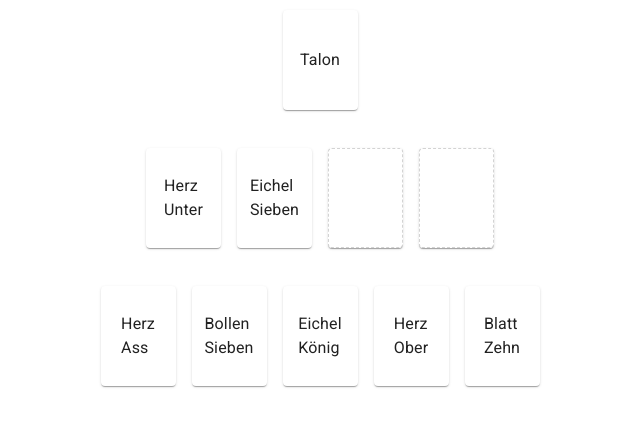
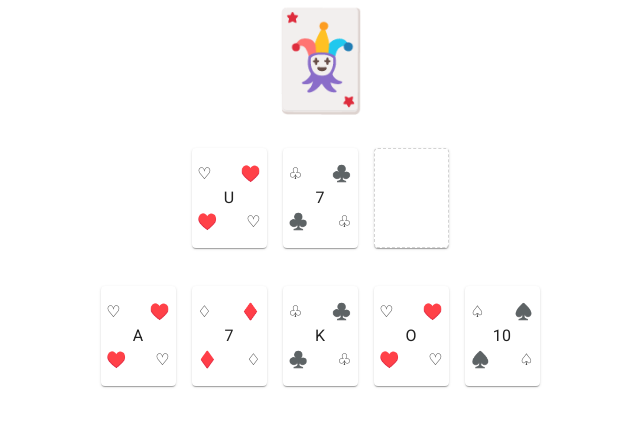
Before and after one commit to TrueTaco/Gaigel, a React (Create React App) app in the folder client/: page / in a window 1280 px wide. Shown: the top 426 px of the page, without its empty margins (330-970 px from the left). Built offline with nearby package versions, Linux system fonts and the light colour scheme.

Commit message:
Add mockup design for cards

```diff
--- a/client/src/components/Gaigel/Gaigel.tsx
+++ b/client/src/components/Gaigel/Gaigel.tsx
@@ -24,24 +24,24 @@ const Gaigel: React.FC<Props> = () => {
     const classes = useStyles();
 
     // Amount of players that are currently playing
-    const [playerCount, setPlayerCount] = useState<number>(4);
+    const [playerCount, setPlayerCount] = useState<number>(3);
 
     // The cards that can still be drawn from the talon
     const [talonCards, setTalonCards] = useState<CardProps[]>();
 
     // The cards that are currently being played
     const [playedCards, setPlayedCards] = useState<CardProps[]>([
-        { type: "Herz", value: "Unter" },
-        { type: "Eichel", value: "Sieben" },
+        { type: "Herz", value: "U" },
+        { type: "Eichel", value: "7" },
     ]);
 
     // The cards that the user currently has
     const [userCards, setUserCards] = useState<CardProps[]>([
-        { type: "Herz", value: "Ass" },
-        { type: "Bollen", value: "Sieben" },
-        { type: "Eichel", value: "König" },
-        { type: "Herz", value: "Ober" },
-        { type: "Blatt", value: "Zehn" },
+        { type: "Herz", value: "A" },
+        { type: "Schellen", value: "7" },
+        { type: "Eichel", value: "K" },
+        { type: "Herz", value: "O" },
+        { type: "Blatt", value: "10" },
     ]);
 
     const playCard = (type: string, value: string) => {
@@ -60,7 +60,7 @@ const Gaigel: React.FC<Props> = () => {
     const drawCard = () => {
         console.log(playedCards);
         if (userCards.length < 5) {
-            setUserCards((userCards) => [...userCards, { type: "Blatt", value: "Ass" }]);
+            setUserCards((userCards) => [...userCards, { type: "Blatt", value: "A" }]);
         }
     };
 
--- a/client/src/components/GaigelCard/GaigelCard.tsx
+++ b/client/src/components/GaigelCard/GaigelCard.tsx
@@ -26,8 +26,21 @@ interface Props {
     playCard?: (type: string, value: string) => void;
 }
 
+interface Hash {
+    [details: string]: string;
+}
+
 const GaigelCard: React.FC<Props> = ({ type, value, clickable, playCard }) => {
     const classes = useStyles();
+    const symbolMap: Hash = {};
+    symbolMap["Eichel"] = "♣️";
+    symbolMap["Eichel2"] = "♧";
+    symbolMap["Blatt"] = "♠️";
+    symbolMap["Blatt2"] = "♤";
+    symbolMap["Herz"] = "♥️";
+    symbolMap["Herz2"] = "♡";
+    symbolMap["Schellen"] = "♦️";
+    symbolMap["Schellen2"] = "♢";
 
     return (
         <Paper
@@ -42,8 +55,15 @@ const GaigelCard: React.FC<Props> = ({ type, value, clickable, playCard }) => {
                 style={{ pointerEvents: clickable ? "auto" : "none" }}
             >
                 <Box>
-                    <Typography>{type}</Typography>
-                    <Typography>{value}</Typography>
+                    <Typography align="center">
+                        {symbolMap[type + "2"]}&nbsp;&nbsp;&nbsp;&nbsp;&nbsp;&nbsp;&nbsp;
+                        {symbolMap[type]}
+                    </Typography>
+                    <Typography align="center">{value}</Typography>
+                    <Typography align="center">
+                        {symbolMap[type]}&nbsp;&nbsp;&nbsp;&nbsp;&nbsp;&nbsp;&nbsp;
+                        {symbolMap[type + "2"]}
+                    </Typography>
                 </Box>
             </CardActionArea>
         </Paper>
--- a/client/src/components/Talon/Talon.tsx
+++ b/client/src/components/Talon/Talon.tsx
@@ -36,7 +36,9 @@ const Talon: React.FC<Props> = ({ drawCard }) => {
         >
             <CardActionArea className={classes.cardActionArea}>
                 <Paper className={classes.paper}>
-                    <Typography align="center">Talon</Typography>
+                    <Typography variant="h1" align="center">
+                        🃏
+                    </Typography>
                 </Paper>
             </CardActionArea>
         </Grid>
```
